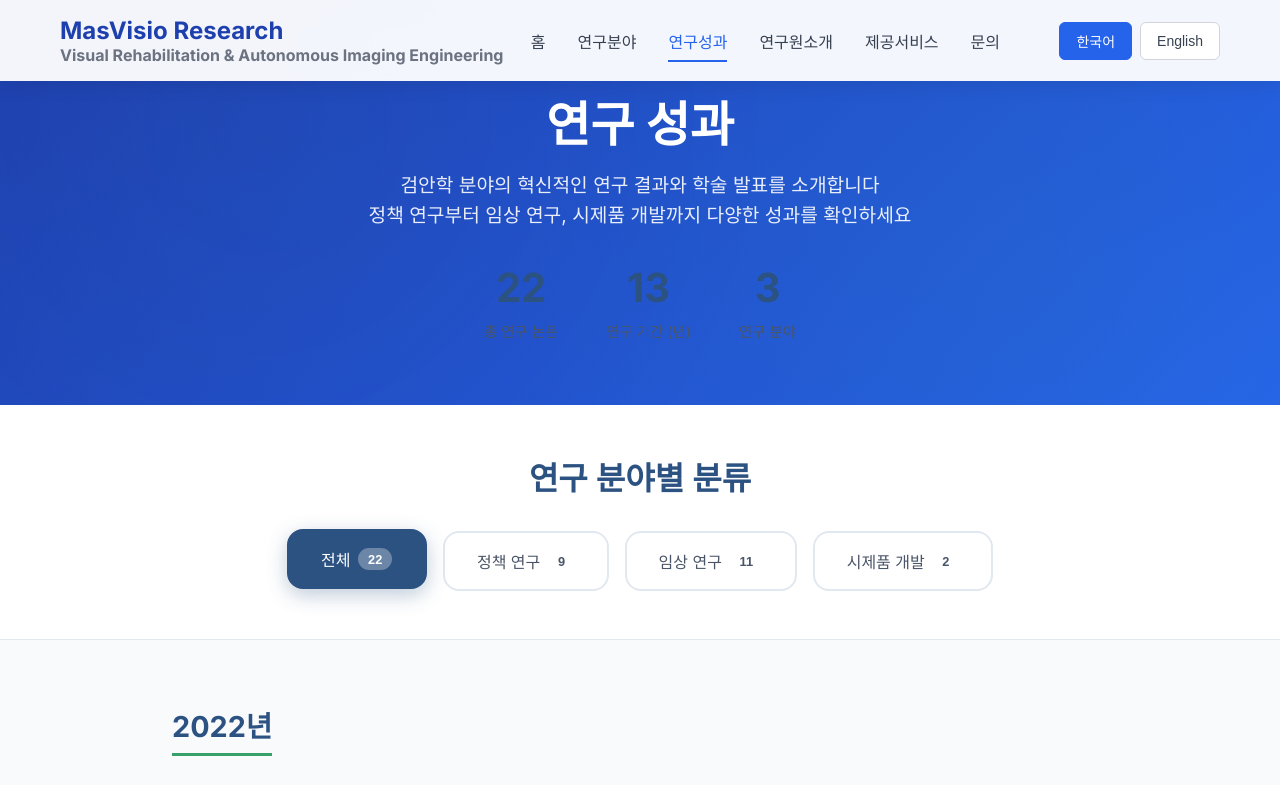
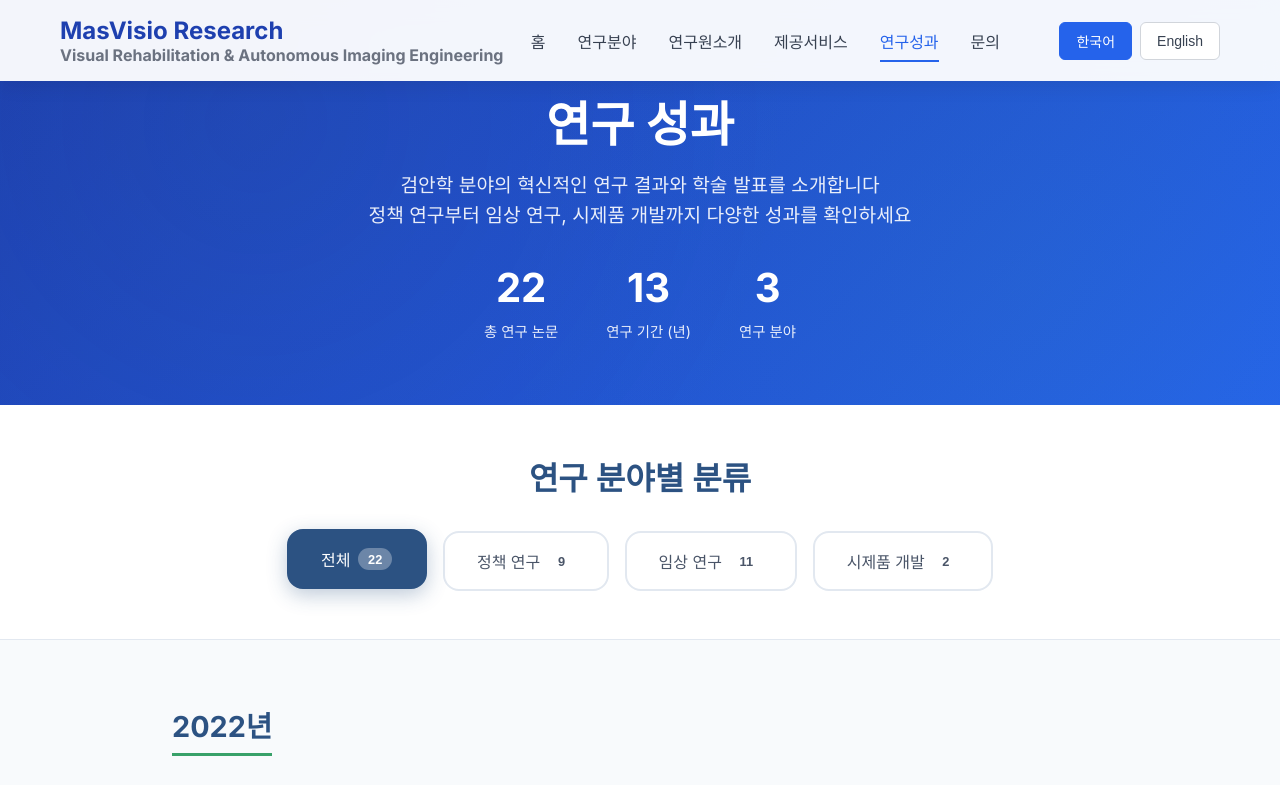
Before and after one commit to myoung906/MasVisio_Research, a website: page ko/publications/index.html in a window 1280 px wide. Shown: the top 785 px of the page. Drawn offline with Linux system fonts and the light colour scheme.

Commit message:
히어로 섹션 텍스트 가독성 개선: 파란 배경에서 잘 보이도록 회색 텍스트를 흰색으로 변경
- 통계 숫자(.stat-number): #2c5282 → white
- 통계 라벨(.stat-label): #4a5568 → rgba(255, 255, 255, 0.9)
- 파란 그라데이션 배경과의 대비 향상으로 가독성 크게 개선

```diff
--- a/ko/publications/index.html
+++ b/ko/publications/index.html
@@ -211,12 +211,12 @@
         .stat-number {
             font-size: 2.5rem;
             font-weight: 700;
-            color: #2c5282;
+            color: white;
             display: block;
         }
         .stat-label {
             font-size: 0.9rem;
-            color: #4a5568;
+            color: rgba(255, 255, 255, 0.9);
             margin-top: 0.5rem;
         }
 
@@ -592,13 +592,13 @@
                         <a href="../research/overview.html" class="nav-link">연구분야</a>
                     </li>
                     <li class="nav-item">
-                        <a href="../publications/index.html" class="nav-link active">연구성과</a>
-                    </li>
-                    <li class="nav-item">
                         <a href="../team/index.html" class="nav-link">연구원소개</a>
                     </li>
                     <li class="nav-item">
                         <a href="../partnership/index.html" class="nav-link">제공서비스</a>
+                    </li>
+                    <li class="nav-item">
+                        <a href="../publications/index.html" class="nav-link active">연구성과</a>
                     </li>
                     <li class="nav-item">
                         <a href="../contact.html" class="nav-link">문의</a>
```
